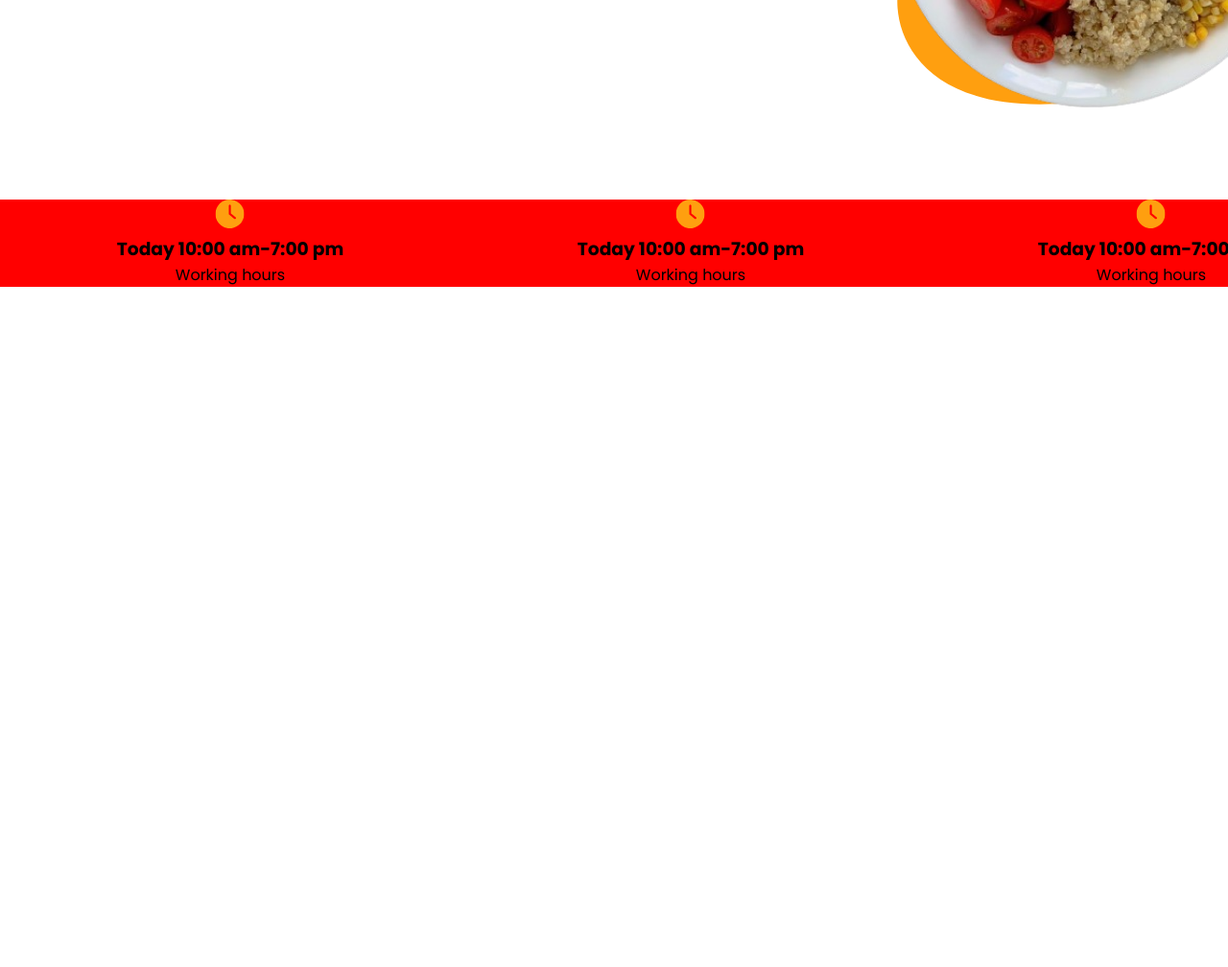
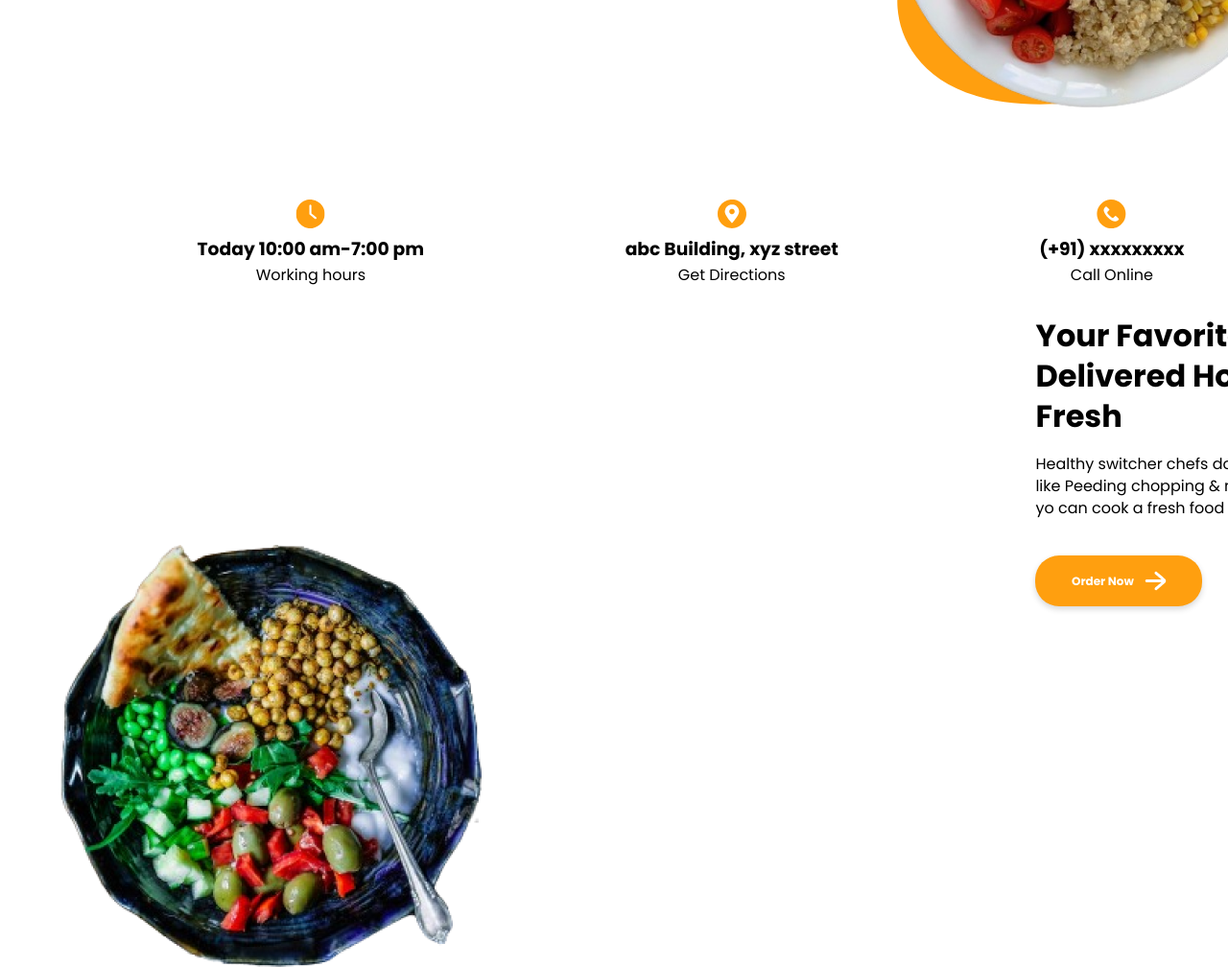
Before and after one commit to harshJsDev/restaurants-website, a plain HTML site: page index.html in a window 1280 px wide. Shown: the part 500-1508 px from the top of the page at 96% size. Before the commit the page ends 800 px from the top, so only its background shows below. Drawn offline with Linux system fonts and the light colour scheme.

Commit message:
adding the next section

```diff
--- a/css/style.css
+++ b/css/style.css
@@ -114,7 +114,8 @@ h1 {
   .inner-container{
     display: flex;
     justify-content: space-around;
-    background: red;
+
+    padding: 0 7%;
 
   }
   .card{
--- a/index.html
+++ b/index.html
@@ -51,16 +51,33 @@
         </div>
 
         <div class="card">
-          <img src="asserts/time.svg" alt="clock" />
-          <h3>Today 10:00 am-7:00 pm</h3>
-          <span>Working hours</span>
+          <img src="asserts/location.svg" alt="clock" />
+          <h3>abc Building, xyz street</h3>
+          <span>Get Directions</span>
         </div>
 
         <div class="card">
-          <img src="asserts/time.svg" alt="clock" />
-          <h3>Today 10:00 am-7:00 pm</h3>
-          <span>Working hours</span>
+          <img src="asserts/call.svg" alt="clock" />
+          <h3>(+91) xxxxxxxxx</h3>
+          <span>Call Online</span>
         </div>
+      </div>
+      <div class="container-wrap">
+        <section id="hero">
+          <div class="hero-img">
+            <img src="asserts/img/plate-2.png" alt="" />
+          </div>
+          <div class="hero-content">
+            <h1>Your Favorite Food Delivered Hot & Fresh</h1>
+            <p>
+              Healthy switcher chefs do all prep work, like Peeding chopping &
+              marinating so yo can cook a fresh food
+            </p>
+            <button class="btn btn-primary">
+              Order Now <img src="asserts/arrow-right.svg" alt="" />
+            </button>
+          </div>
+        </section>
       </div>
     </div>
   </body>
```
Also changed, not shown: asserts/call.svg (added), asserts/img/plate-2.png (added), asserts/shape-2.svg (added).
